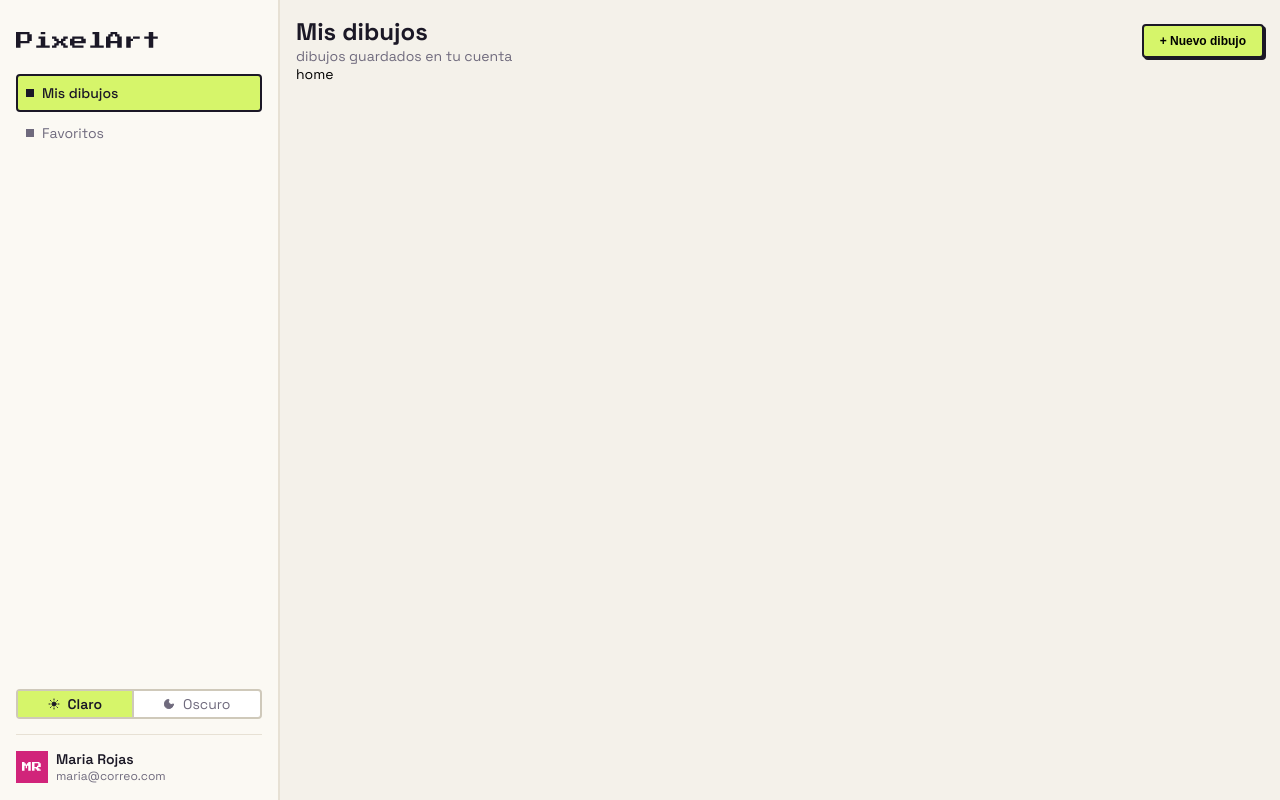
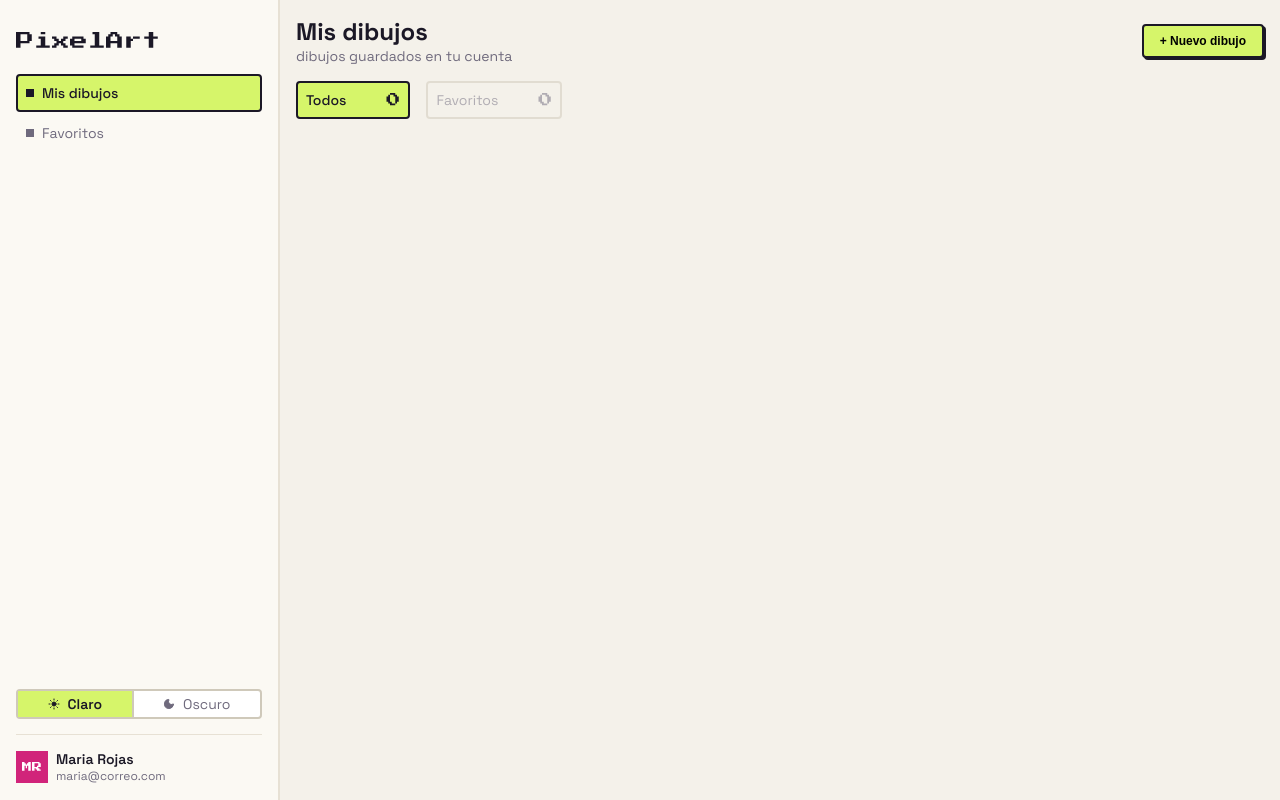
Before and after one commit to sebastian-vp/PixelArt, a React (Vite) app in the folder frontend/: page / in a window 1280 px wide. Built offline with nearby package versions, Linux system fonts and the light colour scheme.

Commit message:
feat(filter): implement filter component with styles and integrate into home page

```diff
--- /dev/null
+++ b/frontend/src/components/Filter/Filter.module.css
@@ -0,0 +1,45 @@
+.filter {
+  color: var(--text-muted-color);
+  border: 2px solid var(--border-soft-color);
+  border-radius: 4px;
+  padding: 8px;
+  cursor: pointer;
+  display: flex;
+  justify-content: space-between;
+  align-items: center;
+  gap: 16px;
+  min-width: 100px;
+  opacity: 0.5;
+}
+
+.filter:hover {
+  opacity: 1;
+}
+
+.filter:has(input:checked) {
+  font-weight: 500;
+  background-color: var(--primary-active-color);
+  color: var(--text-on-primary-color);
+  border: 2px solid var(--border-color);
+  opacity: 1;
+}
+
+.filter > input {
+  appearance: none;
+}
+
+.filter:hover {
+  transform: scale(1.01);
+}
+
+.filter:active {
+  transform: scale(0.99);
+}
+
+.filter-text {
+  flex-grow: 1;
+}
+
+.filter-counter {
+  font-family: var(--font-pixel);
+}
--- /dev/null
+++ b/frontend/src/components/Filter/Filter.tsx
@@ -0,0 +1,19 @@
+import styles from "./Filter.module.css";
+
+interface Props {
+  keyFilter: string;
+  text: string;
+  counter: number;
+  selectedValue: string;
+  onClick: (value: string) => void;
+}
+
+export function Filter({ keyFilter, text, counter, selectedValue, onClick }: Props) {
+  return (
+    <label className={styles["filter"]}>
+      <span className={styles["filter-text"]}>{text}</span>
+      <input name="filter" type="radio" onChange={() => onClick(keyFilter)} checked={keyFilter === selectedValue} />
+      <span className={styles["filter-counter"]}>{counter}</span>
+    </label>
+  );
+}
--- /dev/null
+++ b/frontend/src/components/Filter/index.ts
@@ -0,0 +1 @@
+export { Filter } from "./Filter";
--- /dev/null
+++ b/frontend/src/pages/Home/Home.module.css
@@ -0,0 +1,5 @@
+.filter-container {
+  display: flex;
+  align-items: center;
+  gap: 16px;
+}
--- a/frontend/src/pages/Home/Home.tsx
+++ b/frontend/src/pages/Home/Home.tsx
@@ -1,3 +1,18 @@
+import { useState } from "react";
+
+import { Filter } from "@/components/Filter";
+
+import styles from "./Home.module.css";
+
 export function Home() {
-  return <div>home</div>;
+  const [selectedFilter, setSelectedFilter] = useState("all");
+
+  return (
+    <div className={styles["page"]}>
+      <div className={styles["filter-container"]}>
+        <Filter keyFilter="all" text="Todos" counter={0} onClick={setSelectedFilter} selectedValue={selectedFilter} />
+        <Filter keyFilter="favorites" text="Favoritos" counter={0} onClick={setSelectedFilter} selectedValue={selectedFilter} />
+      </div>
+    </div>
+  );
 }
--- a/frontend/src/templates/Template/Template.module.css
+++ b/frontend/src/templates/Template/Template.module.css
@@ -6,4 +6,7 @@
 
 .content {
   padding: 16px;
+  display: flex;
+  flex-direction: column;
+  gap: 16px;
 }
```
